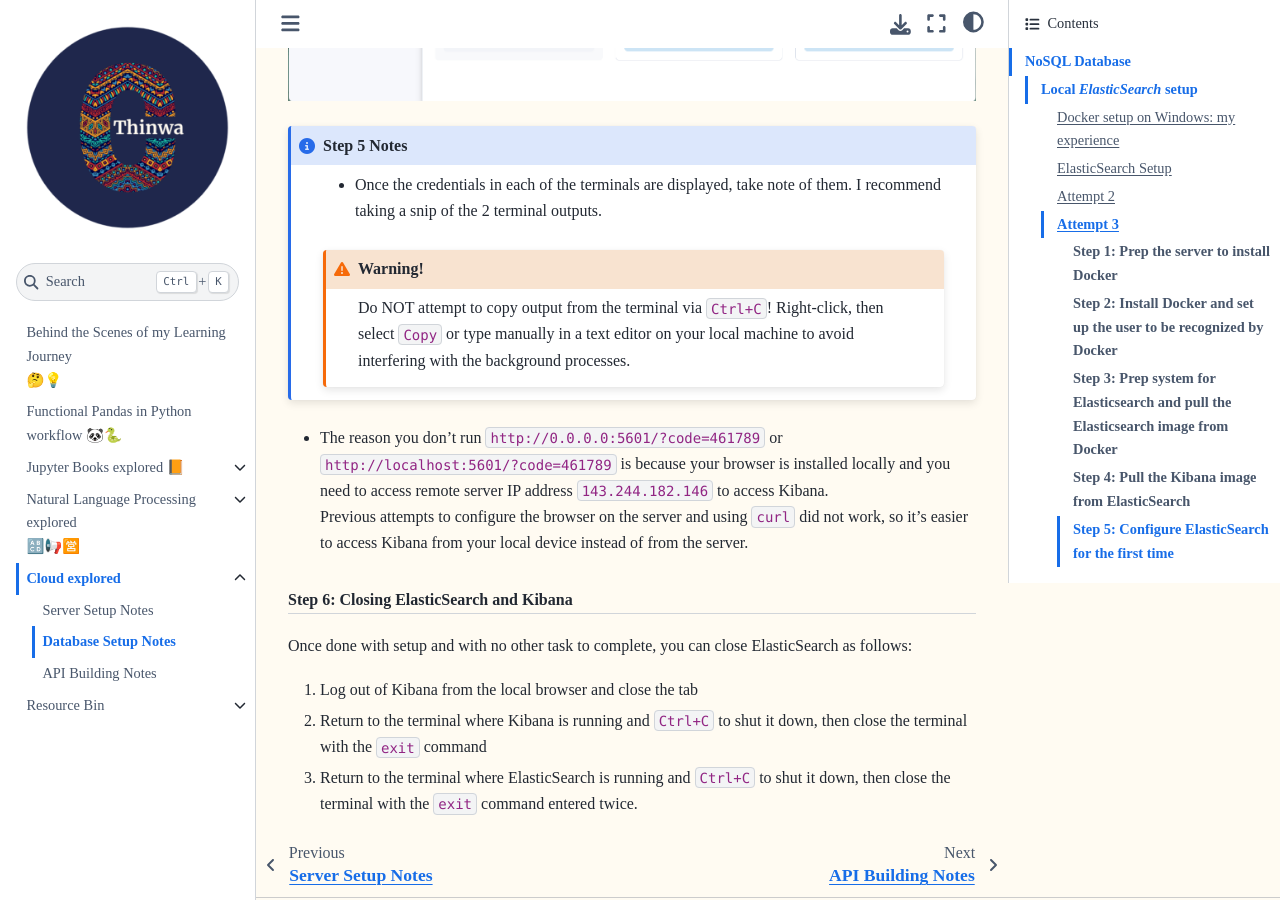
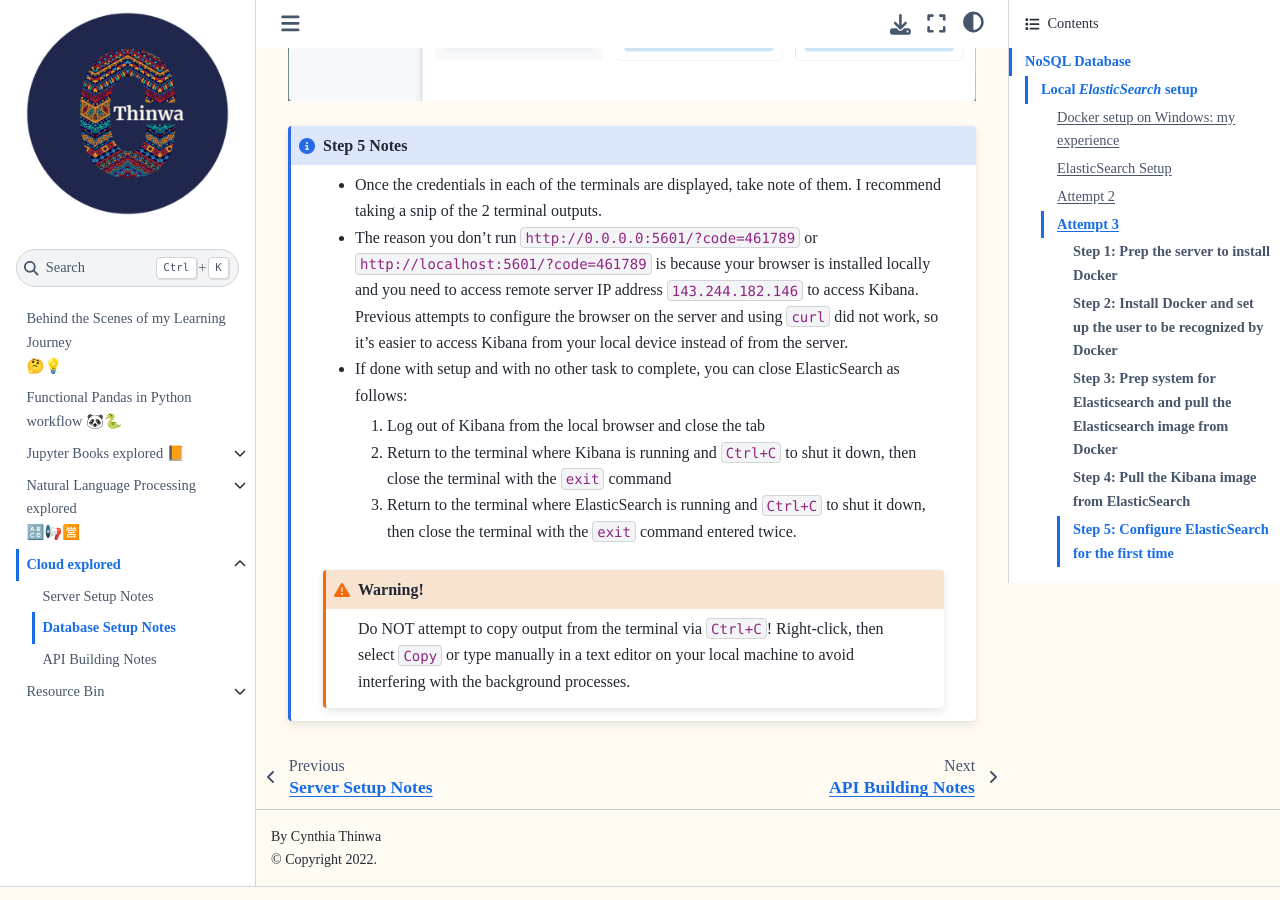
Before and after one commit to CeeThinwa/BTS-Continuous-Learning, a Jupyter Book: the page built from book/6/database_setup.md, in a window 1280 px wide and 900 px high, scrolled down 28158 px. Built offline with Jupyter Book 1.0.4 settings and Sphinx 7.4.7 and the Sphinx Book theme 1.1.4, drawn with Linux system fonts in a browser that asks for light colours.

Commit message:
Update database_setup.md

```diff
--- a/book/6/database_setup.md
+++ b/book/6/database_setup.md
@@ -404,20 +404,14 @@
 :::{admonition} Step 5 Notes
 :class: note
 * Once the credentials in each of the terminals are displayed, take note of them. I recommend taking a snip of the 2 terminal outputs.
+* The reason you don't run `http://0.0.0.0:5601/?code=461789` or `http://localhost:5601/?code=461789` is because your browser is installed locally and you need to access remote server IP address `143.244.182.146` to access Kibana.<br>Previous attempts to configure the browser on the server and using `curl` did not work, so it's easier to access Kibana from your local device instead of from the server.
+* If done with setup and with no other task to complete, you can close ElasticSearch as follows:
+  1. Log out of Kibana from the local browser and close the tab
+  2. Return to the terminal where Kibana is running and `Ctrl+C` to shut it down, then close the terminal with the `exit` command
+  3. Return to the terminal where ElasticSearch is running and `Ctrl+C` to shut it down, then close the terminal with the `exit`
+  command entered twice.
 
 :::{admonition} Warning!
 :class: warning
 Do NOT attempt to copy output from the terminal via `Ctrl+C`! Right-click, then select `Copy` or type manually in a text editor on your local machine to avoid interfering with the background processes.
 :::
-
-* The reason you don't run `http://0.0.0.0:5601/?code=461789` or `http://localhost:5601/?code=461789` is because your browser is installed locally and you need to access remote server IP address `143.244.182.146` to access Kibana.<br>Previous attempts to configure the browser on the server and using `curl` did not work, so it's easier to access Kibana from your local device instead of from the server.
-:::
-
-##### **Step 6: Closing ElasticSearch and Kibana**
-
-Once done with setup and with no other task to complete, you can close ElasticSearch as follows:
-
-1. Log out of Kibana from the local browser and close the tab
-2. Return to the terminal where Kibana is running and `Ctrl+C` to shut it down, then close the terminal with the `exit` command
-3. Return to the terminal where ElasticSearch is running and `Ctrl+C` to shut it down, then close the terminal with the `exit`
-command entered twice.
```
